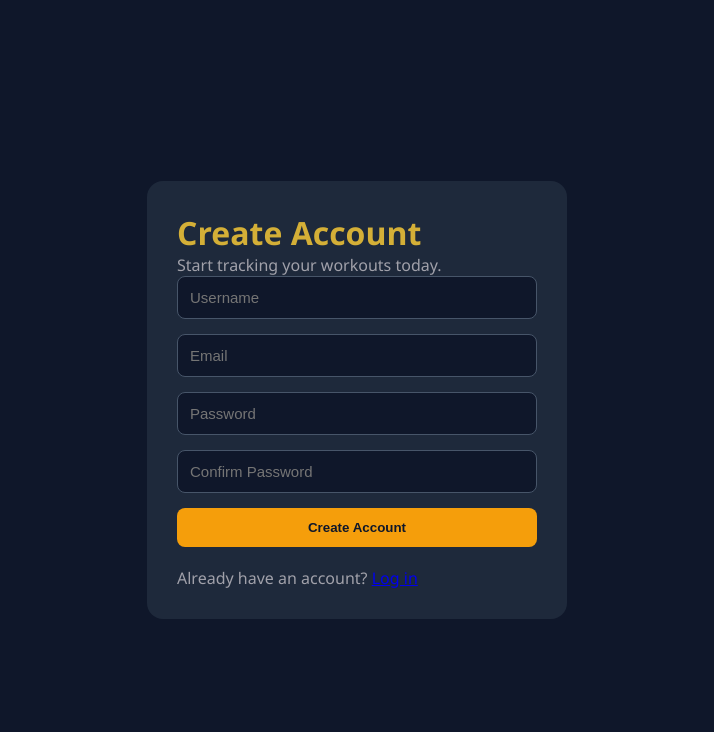
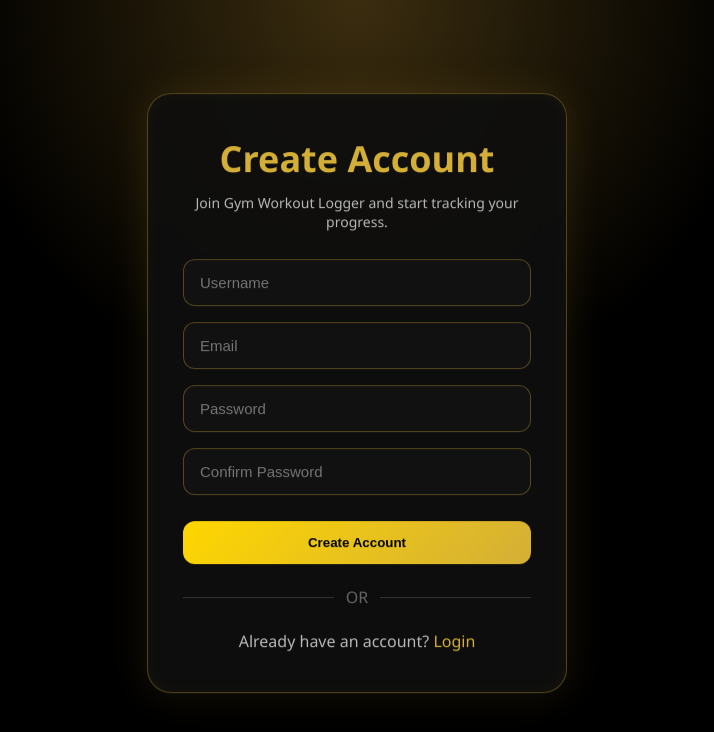
Before and after one commit to christyvarghesetech/gym-workout-logger, a React (Create React App) app in the folder frontend/: page /register in a window 1280 px wide. Shown: the top 732 px of the page, without its empty margins (283-997 px from the left). Built offline with nearby package versions, Linux system fonts and the light colour scheme.

Commit message:
Add premium black and gold Register page

```diff
--- a/frontend/src/pages/Register.js
+++ b/frontend/src/pages/Register.js
@@ -26,12 +26,24 @@ function Register() {
         e.preventDefault();
         setError("");
 
-    if (!form.username || !form.email || !form.password) {
-      return setError("All fields are required.");
+        if (
+            !form.username ||
+            !form.email ||
+            !form.password ||
+            !form.confirmPassword
+        ) {
+            setError("Please fill in all fields.");
+            return;
+        }
+
+        if (form.password.length < 6) {
+            setError("Password must be at least 6 characters.");
+            return;
         }
 
         if (form.password !== form.confirmPassword) {
-      return setError("Passwords do not match.");
+            setError("Passwords do not match.");
+            return;
         }
 
         try {
@@ -43,34 +55,36 @@ function Register() {
                 password: form.password,
             });
 
-      navigate("/login", {
-        state: { message: "Account created successfully. Please log in." },
-      });
-
+            navigate("/login");
         } catch (err) {
-      setError(
-        err.response?.data?.username?.[0] ||
-        err.response?.data?.email?.[0] ||
-        "Registration failed."
-      );
+            if (err.response?.data?.username) {
+                setError(err.response.data.username[0]);
+            } else if (err.response?.data?.email) {
+                setError(err.response.data.email[0]);
+            } else {
+                setError("Registration failed. Please try again.");
+            }
         } finally {
             setLoading(false);
         }
     };
 
     return (
-    <div style={styles.container}>
-      <div style={styles.card}>
-        <h1>Create Account</h1>
-        <p>Start tracking your workouts today.</p>
+        <div className="auth-page">
+            <div className="auth-card">
+                <h1 className="auth-title">Create Account</h1>
+
+                <p className="auth-subtitle">
+                    Join Gym Workout Logger and start tracking your progress.
+                </p>
 
                 <form onSubmit={handleRegister}>
                     <input
+                        type="text"
                         name="username"
                         placeholder="Username"
                         value={form.username}
                         onChange={handleChange}
-            style={styles.input}
                     />
 
                     <input
@@ -79,7 +93,6 @@ function Register() {
                         placeholder="Email"
                         value={form.email}
                         onChange={handleChange}
-            style={styles.input}
                     />
 
                     <input
@@ -88,7 +101,6 @@ function Register() {
                         placeholder="Password"
                         value={form.password}
                         onChange={handleChange}
-            style={styles.input}
                     />
 
                     <input
@@ -97,64 +109,30 @@ function Register() {
                         placeholder="Confirm Password"
                         value={form.confirmPassword}
                         onChange={handleChange}
-            style={styles.input}
                     />
 
-          {error && (
-            <p style={{ color: "#EF4444", marginBottom: "10px" }}>
-              {error}
-            </p>
-          )}
+                    {error && <p className="auth-error">{error}</p>}
 
-          <button type="submit" style={styles.button} disabled={loading}>
-            {loading ? "Creating Account..." : "Create Account"}
+                    <button
+                        type="submit"
+                        className="gold-btn"
+                        disabled={loading}
+                    >
+                        {loading ? "Creating..." : "Create Account"}
                     </button>
                 </form>
 
-        <p style={{ marginTop: "20px" }}>
+                <div className="auth-divider">
+                    <span>OR</span>
+                </div>
+
+                <p className="auth-footer">
                     Already have an account?{" "}
-          <Link to="/login">Log in</Link>
+                    <Link to="/login">Login</Link>
                 </p>
             </div>
         </div>
     );
 }
 
-const styles = {
-  container: {
-    minHeight: "100vh",
-    display: "flex",
-    justifyContent: "center",
-    alignItems: "center",
-    background: "#0F172A",
-    padding: "20px",
-  },
-  card: {
-    width: "100%",
-    maxWidth: "420px",
-    background: "#1E293B",
-    color: "#F8FAFC",
-    padding: "30px",
-    borderRadius: "16px",
-  },
-  input: {
-    width: "100%",
-    marginBottom: "15px",
-    padding: "12px",
-    borderRadius: "8px",
-    border: "1px solid #475569",
-    background: "#0F172A",
-    color: "white",
-  },
-  button: {
-    width: "100%",
-    padding: "12px",
-    background: "#F59E0B",
-    color: "#0F172A",
-    fontWeight: "bold",
-    borderRadius: "8px",
-    border: "none",
-  },
-};
-
 export default Register;
--- a/frontend/src/styles/global.css
+++ b/frontend/src/styles/global.css
@@ -371,3 +371,135 @@ input[type="date"]::-webkit-calendar-picker-indicator{
 .login-card .btn-primary{
     width:100%;
 }
+
+/* ---------- Premium Auth Pages ---------- */
+
+.auth-page{
+    min-height:100vh;
+    display:flex;
+    justify-content:center;
+    align-items:center;
+    padding:20px;
+    background:
+        radial-gradient(circle at top,#3b2d0f 0%,#000 40%,#000 100%);
+}
+
+.auth-card{
+    width:100%;
+    max-width:420px;
+    background:rgba(15,15,15,.92);
+    border:1px solid rgba(212,175,55,.35);
+    border-radius:24px;
+    padding:40px 35px;
+    backdrop-filter:blur(18px);
+    box-shadow:
+        0 0 40px rgba(212,175,55,.12),
+        inset 0 0 20px rgba(255,215,0,.04);
+    animation:floatCard 4s ease-in-out infinite;
+}
+
+@keyframes floatCard{
+    0%,100%{transform:translateY(0);}
+    50%{transform:translateY(-8px);}
+}
+
+.auth-title{
+    text-align:center;
+    color:#D4AF37;
+    font-size:36px;
+    margin-bottom:10px;
+    font-weight:700;
+}
+
+.auth-subtitle{
+    text-align:center;
+    color:#B8B8B8;
+    margin-bottom:28px;
+    font-size:14px;
+}
+
+.auth-card input{
+    width:100%;
+    margin-bottom:16px;
+    padding:14px 16px;
+    border:1px solid rgba(212,175,55,.35);
+    border-radius:12px;
+    background:#111;
+    color:#fff;
+    transition:.3s;
+}
+
+.auth-card input:focus{
+    outline:none;
+    border-color:#D4AF37;
+    box-shadow:0 0 12px rgba(212,175,55,.35);
+}
+
+.gold-btn{
+    width:100%;
+    padding:14px;
+    margin-top:10px;
+    border:none;
+    border-radius:12px;
+    background:linear-gradient(135deg,#FFD700,#D4AF37);
+    color:#000;
+    font-weight:700;
+    transition:.3s;
+}
+
+.gold-btn:hover{
+    transform:translateY(-2px);
+    box-shadow:0 8px 25px rgba(212,175,55,.35);
+}
+
+.gold-btn:disabled{
+    opacity:.7;
+    cursor:not-allowed;
+}
+
+.auth-error{
+    color:#ff5a5a;
+    margin:8px 0 12px;
+    font-size:14px;
+    text-align:center;
+}
+
+.auth-divider{
+    display:flex;
+    align-items:center;
+    gap:12px;
+    color:#666;
+    margin:22px 0;
+}
+
+.auth-divider::before,
+.auth-divider::after{
+    content:"";
+    flex:1;
+    height:1px;
+    background:#333;
+}
+
+.auth-footer{
+    text-align:center;
+    color:#B8B8B8;
+}
+
+.auth-footer a{
+    color:#D4AF37;
+    text-decoration:none;
+}
+
+.auth-footer a:hover{
+    text-decoration:underline;
+}
+
+@media(max-width:480px){
+    .auth-card{
+        padding:30px 24px;
+    }
+
+    .auth-title{
+        font-size:30px;
+    }
+}
```
Also changed, not shown: 1 other file (tests, documents, lock files or other folders). Lines whose indentation alone changed are shown as unchanged.
